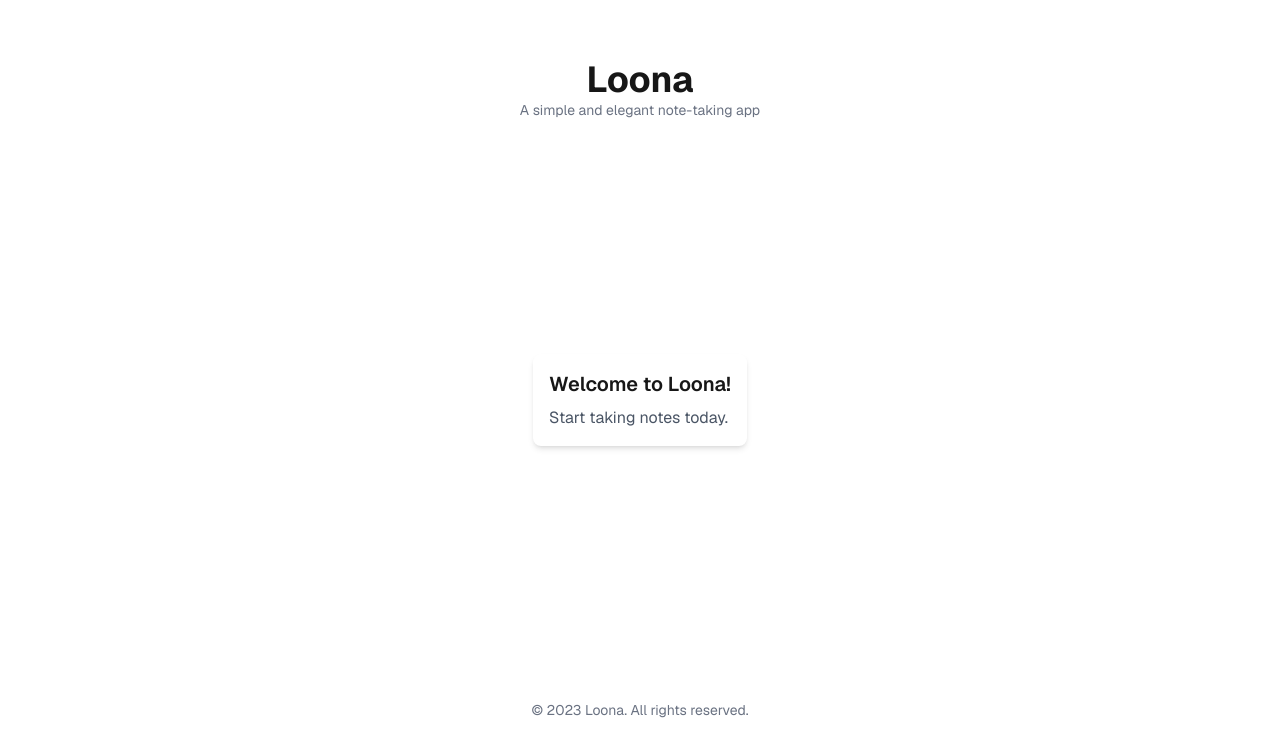
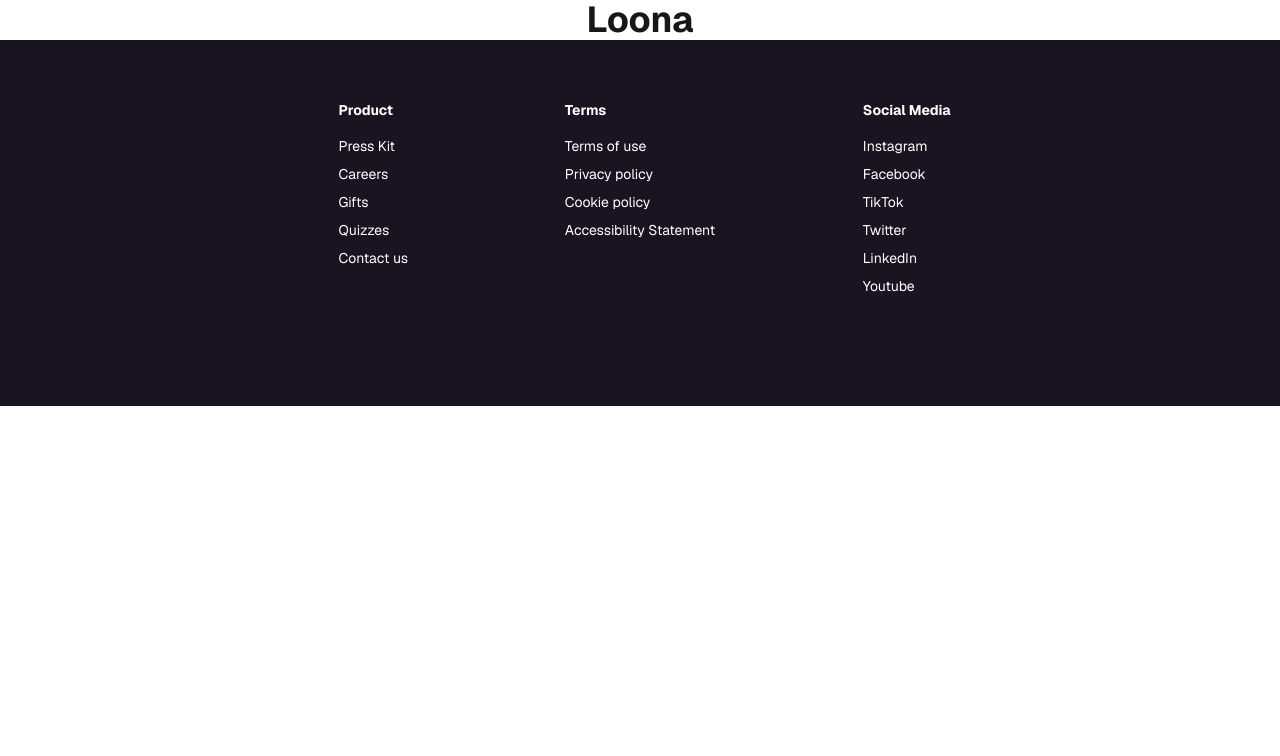
Before and after one commit to TazkieCT/Loona-Landing-Page, a Next.js app in the folder loona/: page / in a window 1280 px wide. Shown: the top 756 px of the page. Built offline with nearby package versions, Linux system fonts and the light colour scheme.

Commit message:
Update page.tsx
Adding navbar

```diff
--- a/loona/src/app/page.tsx
+++ b/loona/src/app/page.tsx
@@ -1,18 +1,43 @@
 export default function Home() {
   return (
-    <div className="grid grid-rows-[20px_1fr_20px] items-center justify-items-center min-h-screen p-8 pb-20 gap-16 sm:p-20 font-[family-name:var(--font-geist-sans)]">
+    <div className="flex flex-col items-center justify-items-center min-h-screen font-[family-name:var(--font-geist-sans)]">
       <div className="text-2xl text-center">
         <h1 className="text-4xl font-bold">Loona</h1>
-        <p className="text-sm text-gray-500">A simple and elegant note-taking app</p>
       </div>
-      <div className="flex flex-col items-center justify-center gap-8">
-        <div className="w-full max-w-md p-4 bg-white rounded-lg shadow-md">
-          <h2 className="text-xl font-semibold">Welcome to Loona!</h2>
-          <p className="mt-2 text-gray-600">Start taking notes today.</p>
+
+      <footer className="w-full text-sm text-white bg-[#1a1321]">
+        <div className="mx-auto grid mt-[60px] mb-[110px] grid-cols-1 sm:grid-cols-2 lg:grid-cols-3 max-w-[800px] justify-items-center">
+          <span className="">
+            <div className="font-bold">Product</div>
+            <ul className="space-y-2 mt-4">
+              <li><a href="" className="hover:text-gray-300">Press Kit</a></li>
+              <li><a href="" className="hover:text-gray-300">Careers</a></li>
+              <li><a href="" className="hover:text-gray-300">Gifts</a></li>
+              <li><a href="" className="hover:text-gray-300">Quizzes</a></li>
+              <li><a href="" className="hover:text-gray-300">Contact us</a></li>
+            </ul>
+          </span>
+          <span className="">
+            <div className="font-bold">Terms</div>
+            <ul className="space-y-2 mt-4">
+              <li><a href="" className="hover:text-gray-300">Terms of use</a></li>
+              <li><a href="" className="hover:text-gray-300">Privacy policy</a></li>
+              <li><a href="" className="hover:text-gray-300">Cookie policy</a></li>
+              <li><a href="" className="hover:text-gray-300">Accessibility Statement</a></li>
+            </ul>
+          </span>
+          <span className="">
+            <div className="font-bold">Social Media</div>
+            <ul className="space-y-2 mt-4">
+              <li><a href="" className="hover:text-gray-300">Instagram</a></li>
+              <li><a href="" className="hover:text-gray-300">Facebook</a></li>
+              <li><a href="" className="hover:text-gray-300">TikTok</a></li>
+              <li><a href="" className="hover:text-gray-300">Twitter</a></li>
+              <li><a href="" className="hover:text-gray-300">LinkedIn</a></li>
+              <li><a href="" className="hover:text-gray-300">Youtube</a></li>
+            </ul>
+          </span>
         </div>
-      </div>
-      <footer className="text-sm text-gray-500">
-        &copy; 2023 Loona. All rights reserved.
       </footer>
     </div>
   );
```
